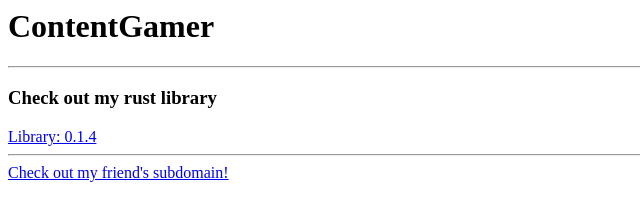
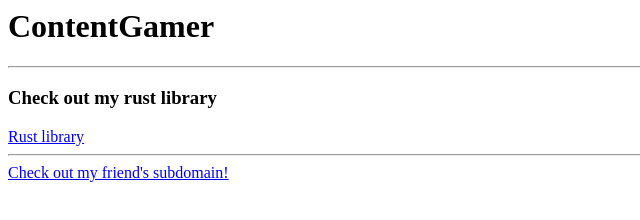
Before and after one commit to ContentGamer/84a9f2fb-0d26-4f32-b824-73dcb9b7f070, a plain HTML site: page index.html in a window 1280 px wide. Shown: the full height of the page, 0-640 px from the left. Drawn offline with Linux system fonts and the light colour scheme.

Commit message:
Update index.html

```diff
--- a/index.html
+++ b/index.html
@@ -6,7 +6,7 @@
   <h1>ContentGamer</h1>
   <hr />
   <h3>Check out my rust library</h3>
-  <a href="https://crates.io/crates/expressrs/0.1.4">Library: 0.1.4</a>
+  <a href="https://crates.io/crates/expressrs">Rust library</a>
   <hr />
   <a href="https://max.contentgamer.net">Check out my friend's subdomain!</a>
 </body>
```
